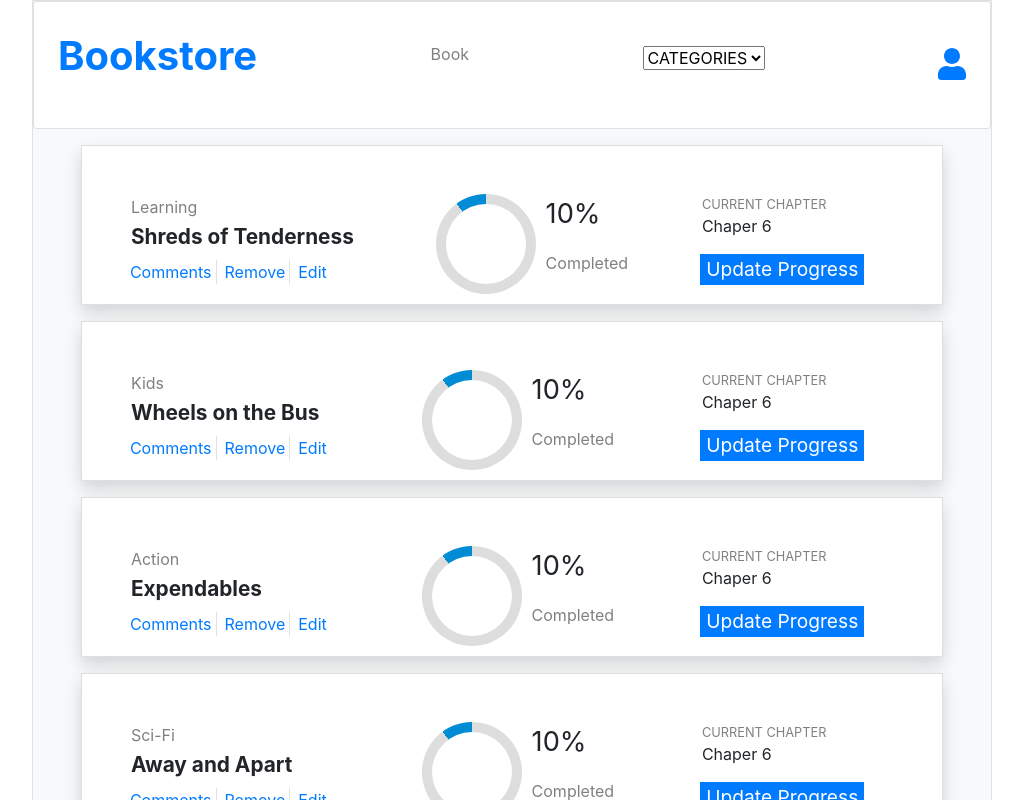
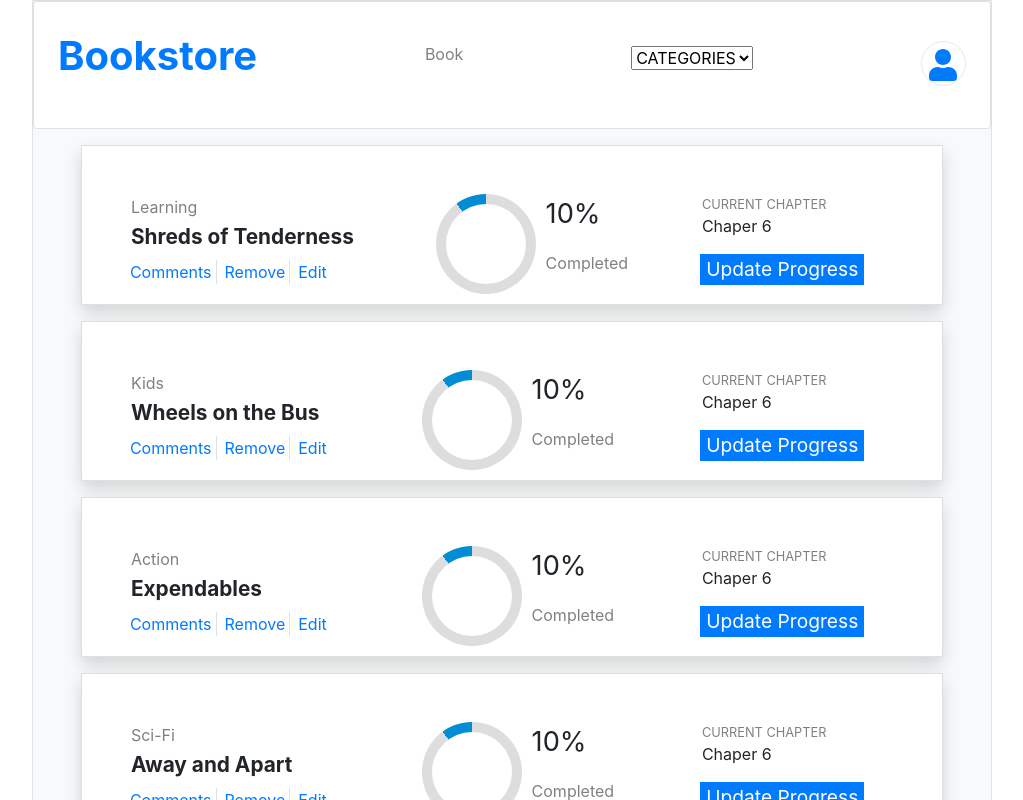
Before and after one commit to mbabaliiryn/react-book-store, a React (Create React App) app: page / in a window 1280 px wide. Shown: the top 800 px of the page, without its empty margins (128-1151 px from the left). Built offline with nearby package versions, Linux system fonts and the light colour scheme.

Commit message:
add style to user icon in navbar

```diff
--- a/src/styles/BooksList.css
+++ b/src/styles/BooksList.css
@@ -15,3 +15,13 @@
 .title-book {
   color: #7f8081;
 }
+
+.image-container {
+ text-align: center;
+ cursor: pointer;
+ width: 45px;
+ height: 45px;
+ border-radius: 50%;
+ border: 1px solid #e8e8e8;
+ position: relative;
+}
```
